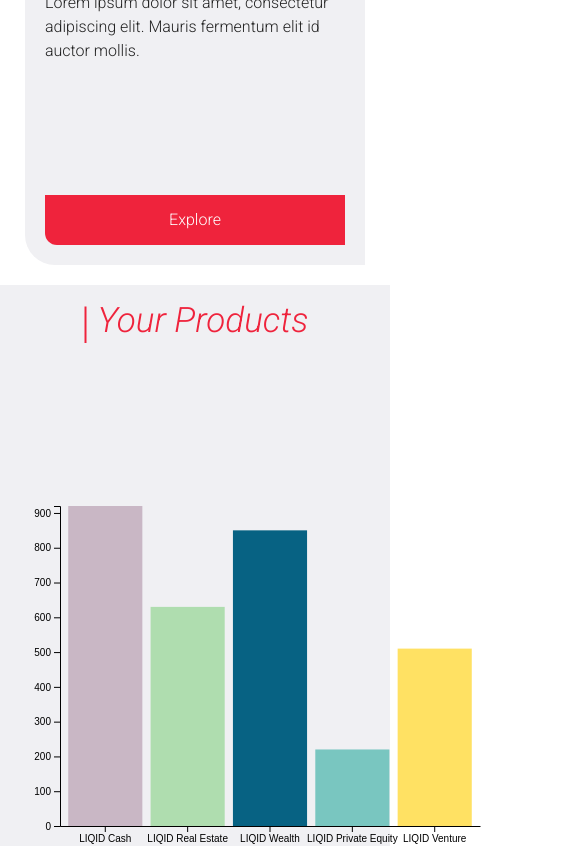
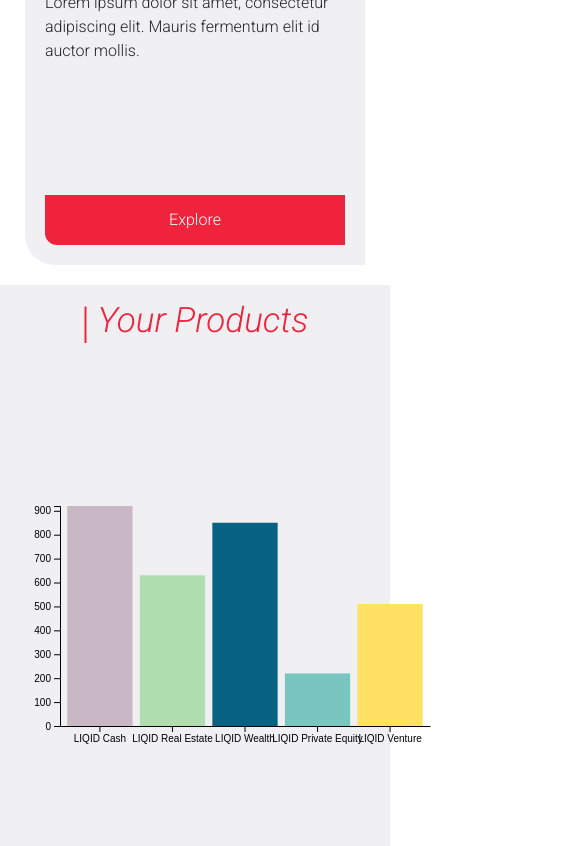
Before and after one commit to AliBandukwala/investment_landing_page, a React (Create React App) app: page / in a window 390 px wide. Shown: the part 999-1845 px from the top of the page, 585 px wide, since content can reach past the window. Built offline with nearby package versions, Linux system fonts and the light colour scheme.

Commit message:
bug fixes on chart

```diff
--- a/public/index.html
+++ b/public/index.html
@@ -24,7 +24,7 @@
       work correctly both with client-side routing and a non-root public URL.
       Learn how to configure a non-root public URL by running `npm run build`.
     -->
-    <title>React App</title>
+    <title>Ali's Liqid Coding Task</title>
   </head>
   <body>
     <noscript>You need to enable JavaScript to run this app.</noscript>
--- a/src/Components/Barchart/barchart.css
+++ b/src/Components/Barchart/barchart.css
@@ -27,7 +27,7 @@
 
 @media only screen and (max-width: 1200px) {
     .d3BarChart{
-        width: 600px;
-        height: 450px;
+        width: 550px;
+        height: 350px;
     }
 }
```
